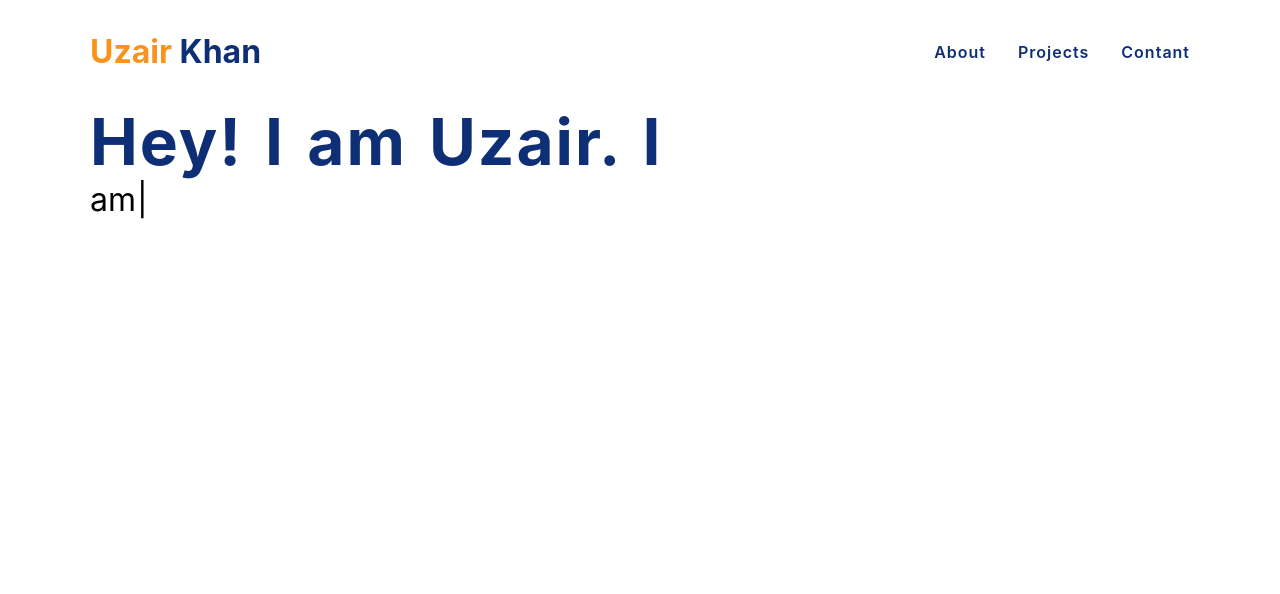
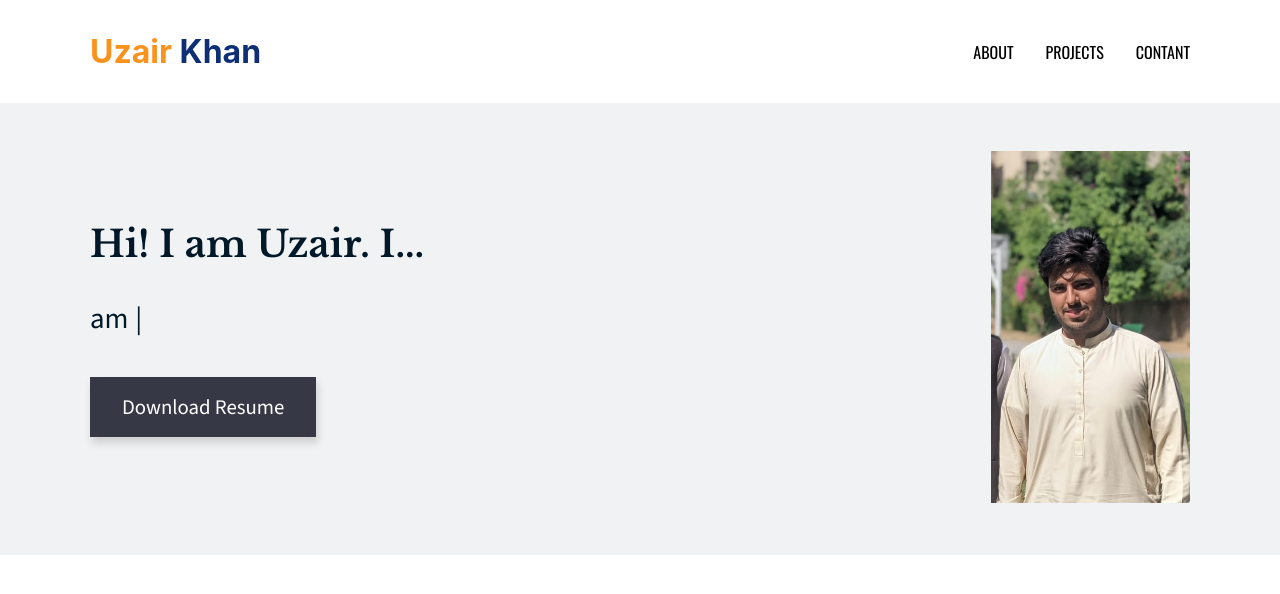
Before and after one commit to developeruzairsaleem/Portfolio, a React (Create React App) app: page / in a window 1280 px wide. Shown: the top 594 px of the page. Built offline with nearby package versions, Linux system fonts and the light colour scheme.

Commit message:
header completed

```diff
--- a/public/index.html
+++ b/public/index.html
@@ -3,6 +3,14 @@
   <head>
     <meta charset="utf-8" />
     <link rel="icon" href="%PUBLIC_URL%/favicon.ico" />
+    <link rel="preconnect" href="https://fonts.googleapis.com">
+<link rel="preconnect" href="https://fonts.gstatic.com" crossorigin>
+<link href="https://fonts.googleapis.com/css2?family=Libre+Baskerville:wght@400;700&family=Source+Sans+3:ital,wght@0,200;0,300;0,400;0,500;0,600;0,700;1,300&display=swap" rel="stylesheet">
+<link rel="preconnect" href="https://fonts.googleapis.com">
+<link rel="preconnect" href="https://fonts.gstatic.com" crossorigin>
+<link href="https://fonts.googleapis.com/css2?family=Oswald:wght@200;300;400;600;700&family=Source+Code+Pro:wght@200;300;400;500;600;700;800&display=swap" rel="stylesheet">
+
+
     <meta name="viewport" content="width=device-width, initial-scale=1" />
     <meta name="theme-color" content="#000000" />
     <meta
--- a/src/components/Navbar/Navbar.module.css
+++ b/src/components/Navbar/Navbar.module.css
@@ -10,9 +10,9 @@
     list-style: none;
     gap: 2rem;
     font-size: 1rem;
-    letter-spacing: 1px;
-    font-weight: 600;
-    color:rgb(14, 47, 117);
+    font-family: 'Oswald', sans-serif;
+    color:black;
+    text-transform: uppercase;
 }
 .navItem{
     cursor: pointer;
--- a/src/pages/Home/Home.jsx
+++ b/src/pages/Home/Home.jsx
@@ -2,15 +2,19 @@ import { useEffect, useState } from "react";
 import Navbar from "../../components/Navbar/Navbar";
 import styles from "./Home.module.css";
 import Typewriter from "typewriter-effect";
+import image from "../../images/uzairkhanrectangle.jpeg"
 
 export default function Home(){
 
     return(<>
-        <Navbar/>
+            <Navbar/>
+    <section className={styles.homeSection}>
+
 
         <div className={styles.container}>
+        <div className={styles.leftContainer}>
 
-        <h1 className={styles.mainHeading}>Hey! I am Uzair. I</h1>
+        <h3 className={styles.mainHeading}>Hi! I am Uzair. I...</h3>
         <div className={styles.typeContainer}>
 
         <Typewriter className={styles.typeWriter}
@@ -18,24 +22,32 @@ export default function Home(){
              onInit={(typewriter) => {
                  typewriter
                     .changeDelay(50)
-                    .typeString("am a Full-Stack Web Developer")
+                    .typeString("am a Full-Stack Web Developer.")
                      .pauseFor(1000)
                      .deleteAll()
                      .changeDelay(50)
-                     .typeString("love everything about code")
+                     .typeString("love everything about code.")
                      .pauseFor(1000)
                     .deleteAll()
                     .changeDelay(50)
-                    .typeString("also teach programming to people")
+                    .typeString("also teach programming to people.")
                     .pauseFor(1000)
                     .deleteAll()
                     .changeDelay(50)
-                    .typeString("solve problems")
+                    .typeString("solve problems.")
                     .start();
  }}
 />
         </div>
+            <button className={styles.resumeButton}>Download Resume</button>
+
         </div>
+
+        <div className={styles.rightContainer}>
+            <img className={styles.image} src={image}  alt="Profile Picture" srcset="" />
+        </div>
+</div>
+    </section>
     </>
     )
 
--- a/src/pages/Home/Home.module.css
+++ b/src/pages/Home/Home.module.css
@@ -1,14 +1,48 @@
+  /* button backround color #001828; */
 .container{
     max-width: 1100px;
     margin: 0 auto;
+    display: flex;
+    align-items: center;
+    justify-content: space-between;
+    padding: 3rem 0;
+}
+.rightContainer{
+    /* width: 300px; */
+}
+.image{
+    width: 199px;
+    /* height: 99px; */
+}
+.homeSection{
+    background-color: #F0F2F3;
 }
 .mainHeading{
-    color:rgb(14, 47, 117);
-    font-size: 4rem;
-    letter-spacing: 2px;
-    word-spacing: 5px;
+        color:  #001828;
+
+        font-size: 2.3rem;
+        font-family: 'Libre Baskerville', serif;
+    }
+
+.typeContainer{
+    font-family: 'Source Sans 3', sans-serif;
+    font-size: 1.8rem;
+    color:  #001828;
+    margin-top: 2rem;
+    font-weight: 300;
+
 }
 
-.typeContainer{
-    font-size: 2rem;
+.resumeButton{
+    margin-top: 2.5rem;
+    font-family: 'Source Sans 3', sans-serif;
+    font-weight: 400;
+    background-color:rgb(54, 57, 69); ;
+    color: hsl(0, 0%, 100%);
+    padding: 1rem 2rem;
+    border: none;
+    font-size: 1.3rem;
+    outline: none;
+    box-shadow: rgba(0, 0, 0, 0.15) 2px 6px 8px
+
 }
```
Also changed, not shown: src/images/uzairkhanrectangle.jpeg (added), src/images/uzairkhansquare.jpeg (added).
